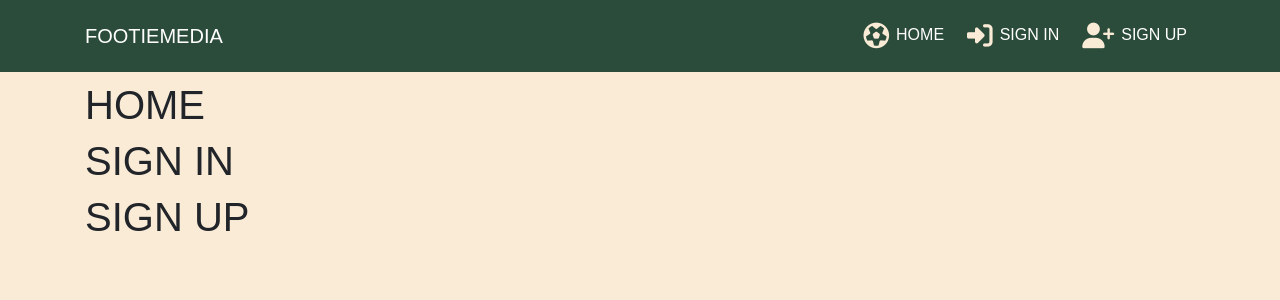
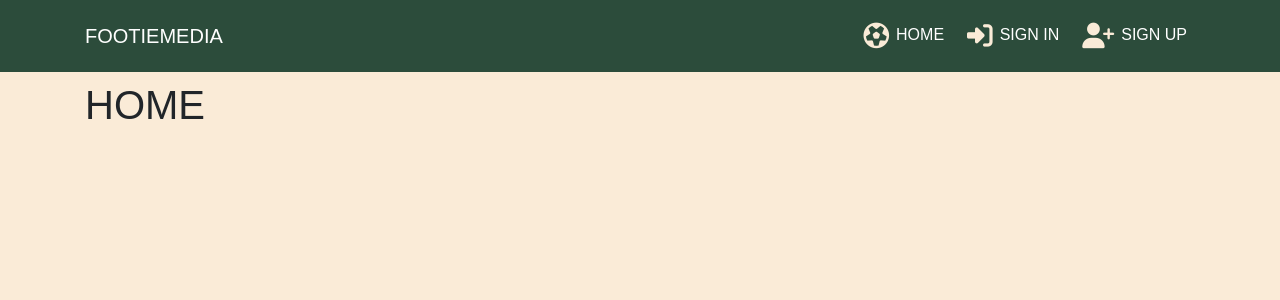
Before and after one commit to chrisgustafsson/footiemedia-pp5, a React (Create React App) app: page / in a window 1280 px wide. Shown: the top 300 px of the page. Built offline with nearby package versions, Linux system fonts and the light colour scheme; a web font is replaced by a local one.

Commit message:
UPDATE app with routing for first pages

```diff
--- a/src/App.js
+++ b/src/App.js
@@ -1,15 +1,18 @@
 import styles from './App.module.css';
 import NavBar from "./components/NavBar";
 import Container from "react-bootstrap/Container"
+import {Route,Switch} from 'react-router-dom';
 
 function App() {
   return (
     <div className={styles.App}>
       <NavBar />
       <Container className={styles.Main}>
-        <h1>HOME</h1>
-        <h1>SIGN IN</h1>
-        <h1>SIGN UP</h1>
+        <Switch>
+          <Route exact path="/" render={() => <h1>HOME</h1>} />
+          <Route exact path="/signin" render={() => <h1>SIGN IN</h1>} />
+          <Route exact path="/signup" render={() => <h1>SIGN UP</h1>} />
+        </Switch>
       </Container>
     </div>
   );
--- a/src/index.js
+++ b/src/index.js
@@ -3,10 +3,13 @@
 import './index.css';
 import App from './App';
 import reportWebVitals from './reportWebVitals';
+import {BrowserRouter as Router} from 'react-router-dom';
 
 ReactDOM.render(
   <React.StrictMode>
+  <Router>
     <App />
+  </Router>
   </React.StrictMode>,
   document.getElementById('root')
 );
```
